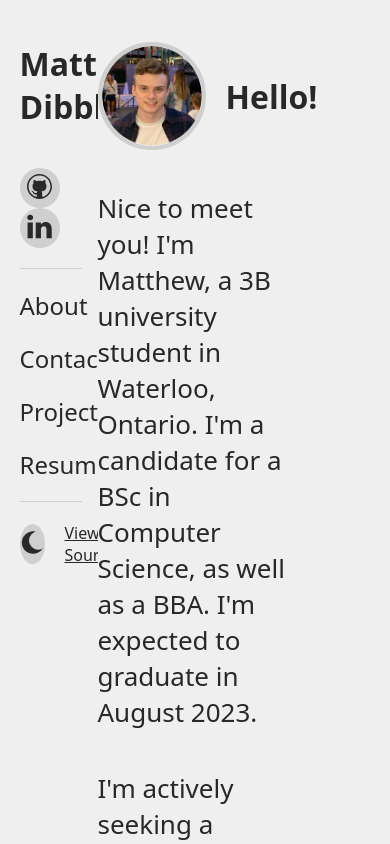
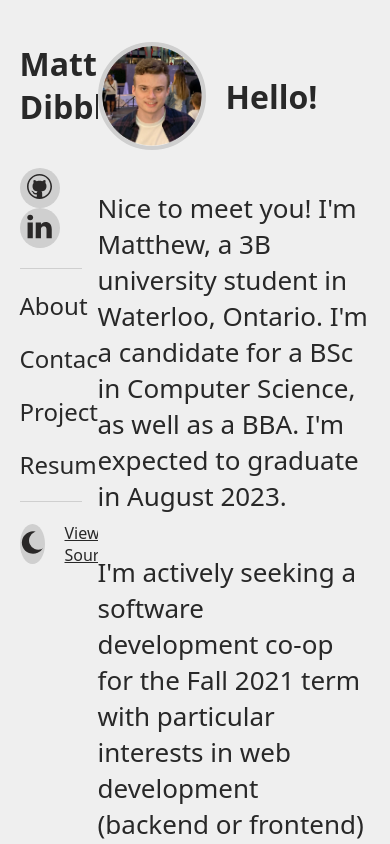
Before and after one commit to mdibble/matthew-web, a React (Create React App) app: page / in a window 390 px wide. Shown: the top 844 px of the page. Built offline with nearby package versions, Linux system fonts and the light colour scheme.

Commit message:
Mobile-friendly

```diff
--- a/src/components/App/index.tsx
+++ b/src/components/App/index.tsx
@@ -19,6 +19,10 @@ import Projects from '../Projects';
 import FourOhFour from '../FourOhFour';
 
 const ContentContainer = styled.div`
+  @media only screen and (max-width: 1100px) {
+    left: 20%;
+    width: 70%;
+  }
   position: absolute;
   margin: auto;
   top: 5%;
```
Lines whose indentation alone changed are shown as unchanged.
